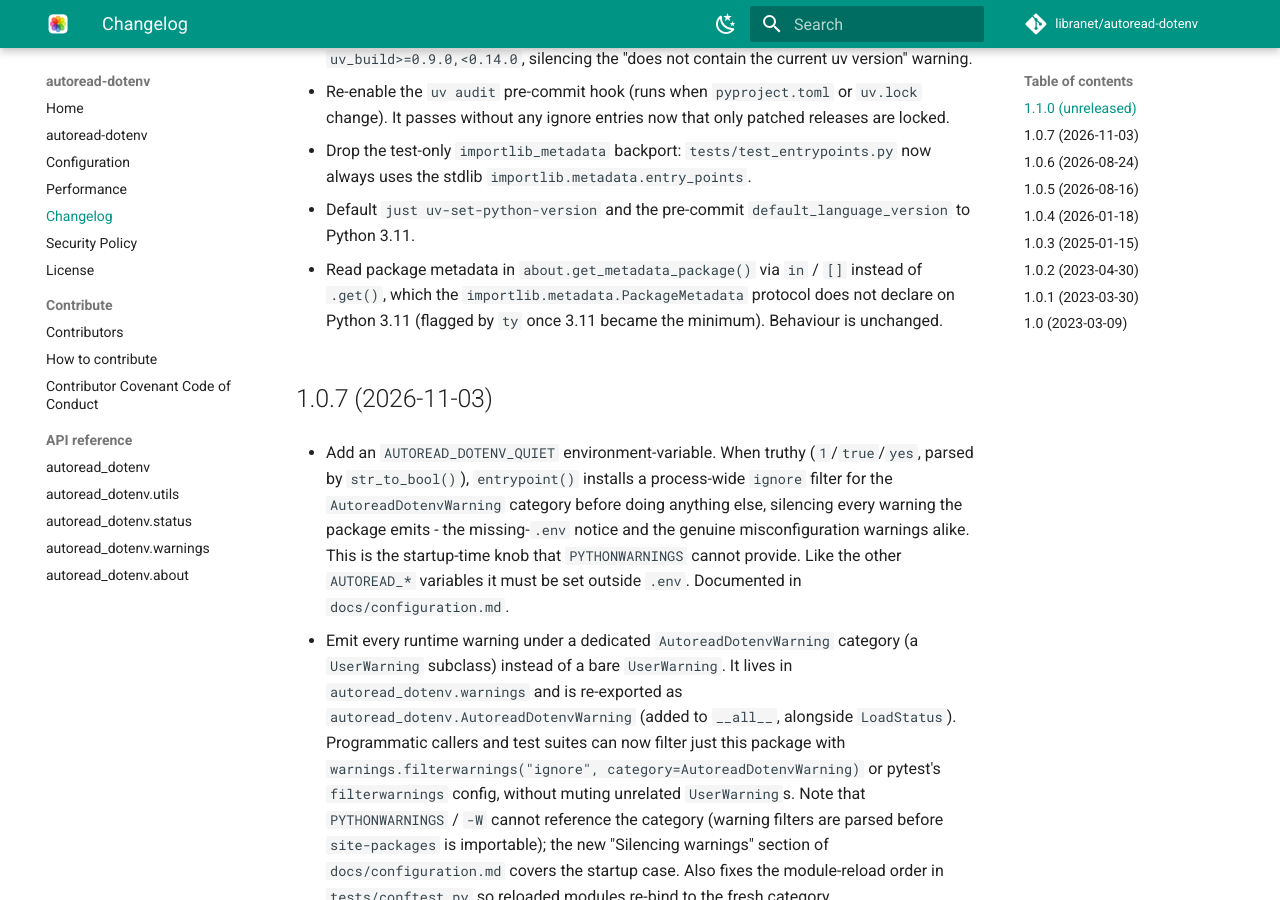
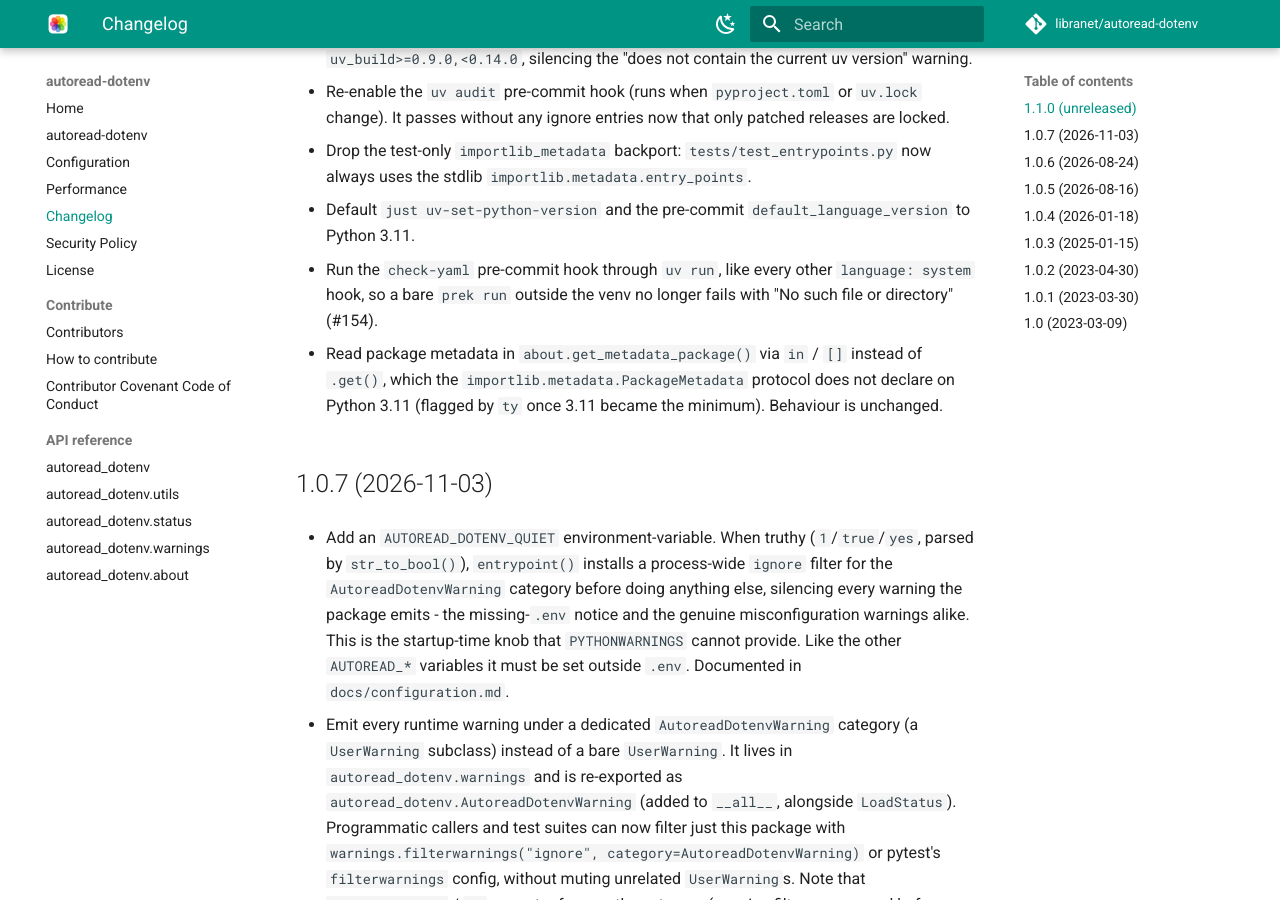
Before and after one commit to libranet/autoread-dotenv, an MkDocs documentation site: the page built from docs/changes.md, in a window 1280 px wide and 900 px high, scrolled down 641 px. Built offline with MkDocs 1.6.1 and Material for MkDocs 9.7.7, drawn with Linux system fonts in a browser that asks for light colours; comment, search, counter and statistics services are not loaded.

Commit message:
docs: changelog entry for the check-yaml hook fix (#154)
Claude-Session: https://claude.ai/code/session_01X16aaBoLMtCEuDzPG4AXgi

```diff
--- a/docs/changes.md
+++ b/docs/changes.md
@@ -31,6 +31,10 @@ All notable changes to this project will be documented in this file.
 
 - Default `just uv-set-python-version` and the pre-commit `default_language_version` to
   Python 3.11.
+
+- Run the `check-yaml` pre-commit hook through `uv run`, like every other `language: system`
+  hook, so a bare `prek run` outside the venv no longer fails with "No such file or directory"
+  (#154).
 
 - Read package metadata in `about.get_metadata_package()` via `in` / `[]` instead of `.get()`,
   which the `importlib.metadata.PackageMetadata` protocol does not declare on Python 3.11
```
